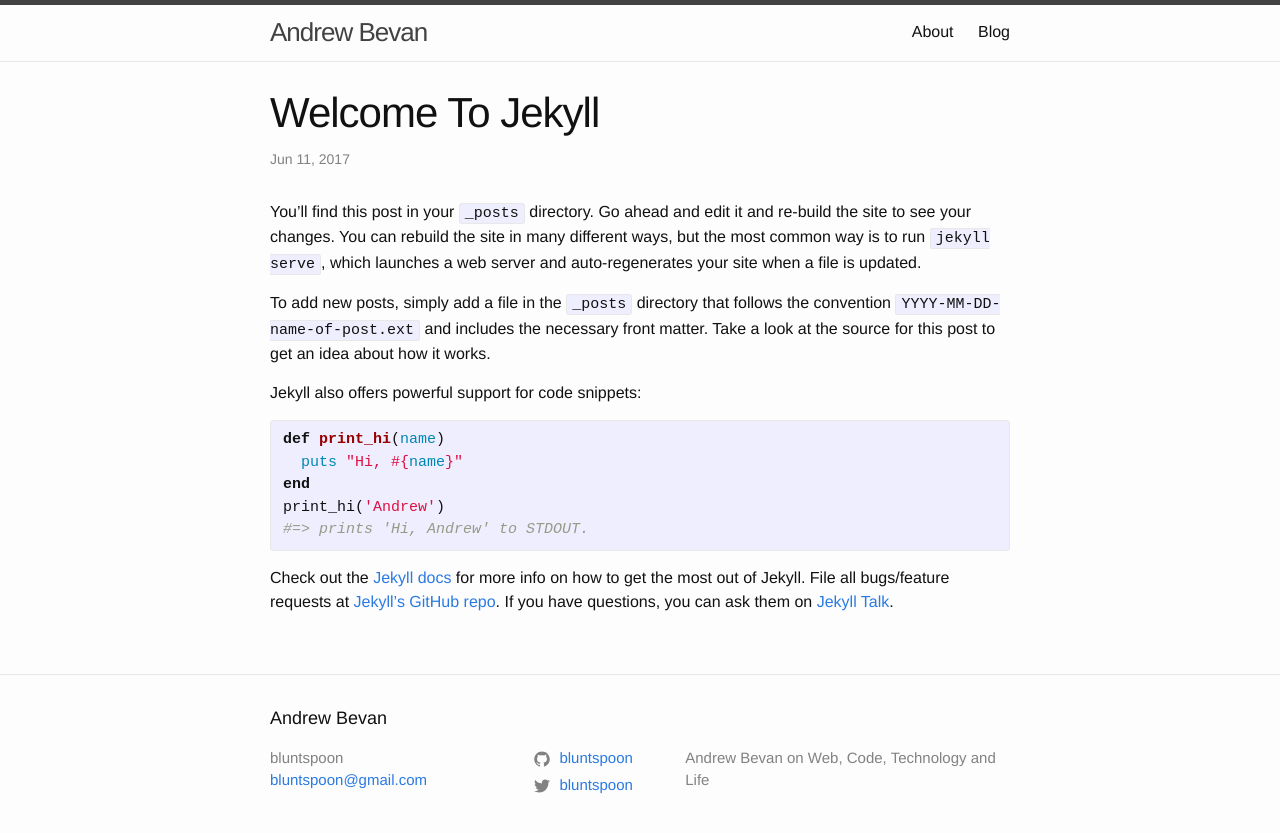
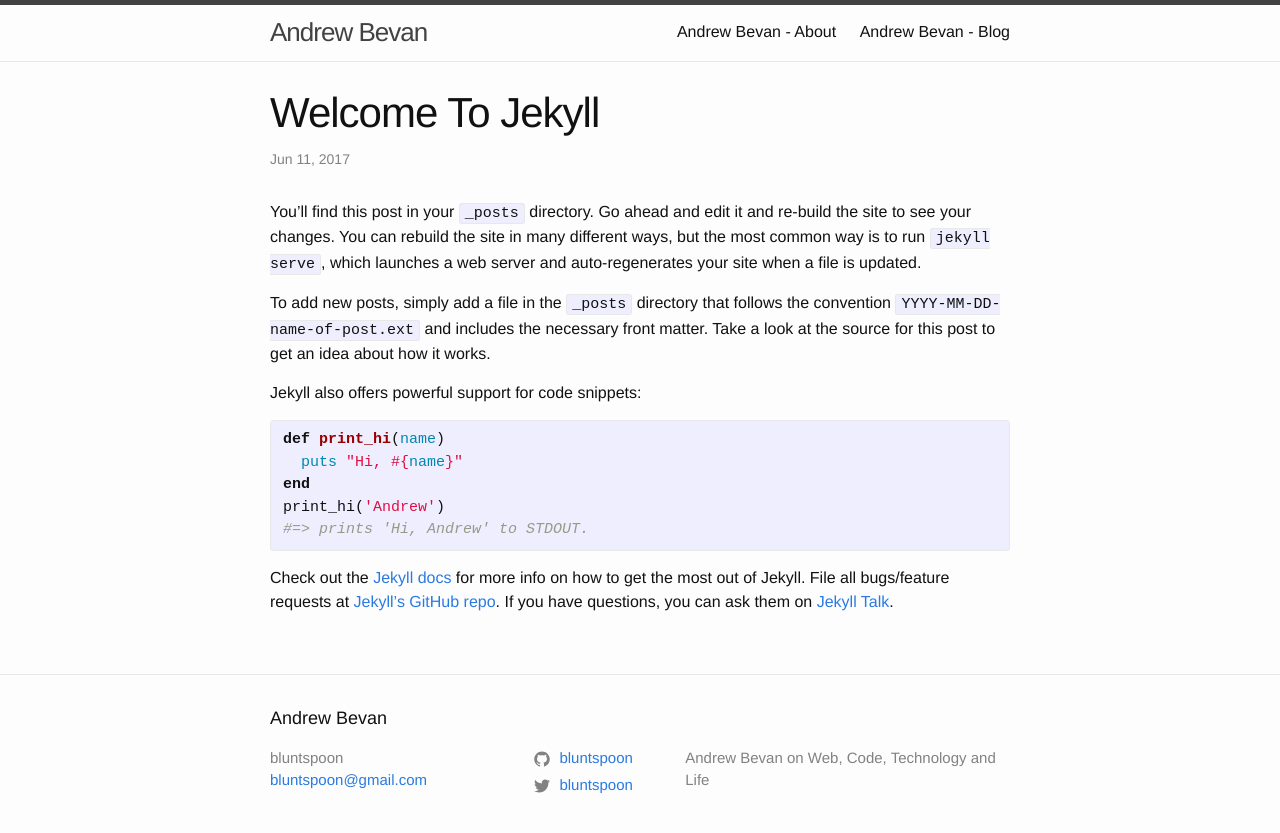
Before and after one commit to bluntspoon/bluntspoon.github.io, a Jekyll site: the page built from _posts/2017-06-11-welcome-to-jekyll.md, in a window 1280 px wide. Shown: the top 833 px of the page. Built offline with Jekyll 4.4.1, drawn with Linux system fonts in a browser that asks for light colours.

Commit message:
updated the Title

```diff
--- a/about.md
+++ b/about.md
@@ -1,6 +1,6 @@
 ---
 layout: page
-title: About
+title: Andrew Bevan - About
 permalink: /about/
 ---
 
--- a/blog.md
+++ b/blog.md
@@ -1,5 +1,5 @@
 ---
 layout: blog
-title: Blog
+title: Andrew Bevan - Blog
 permalink: /blog/
 ---
```
